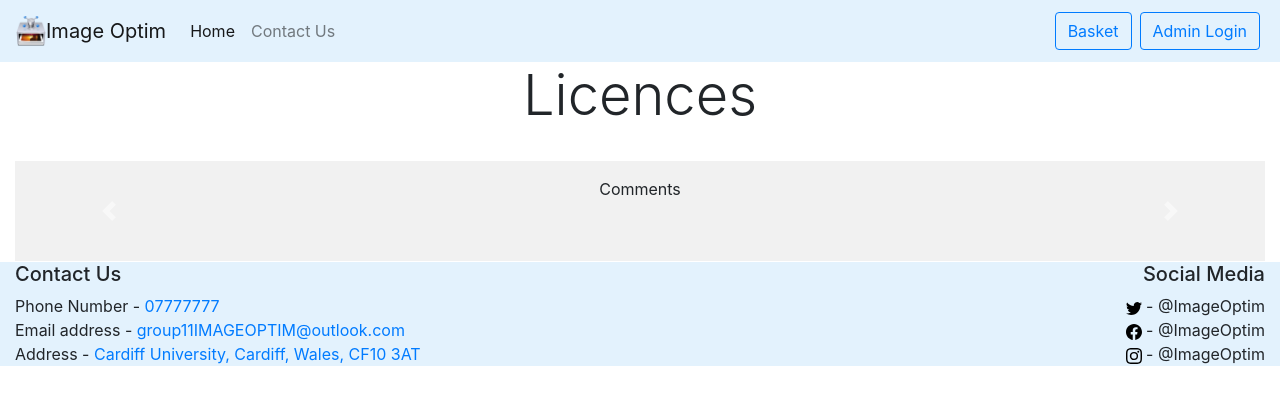
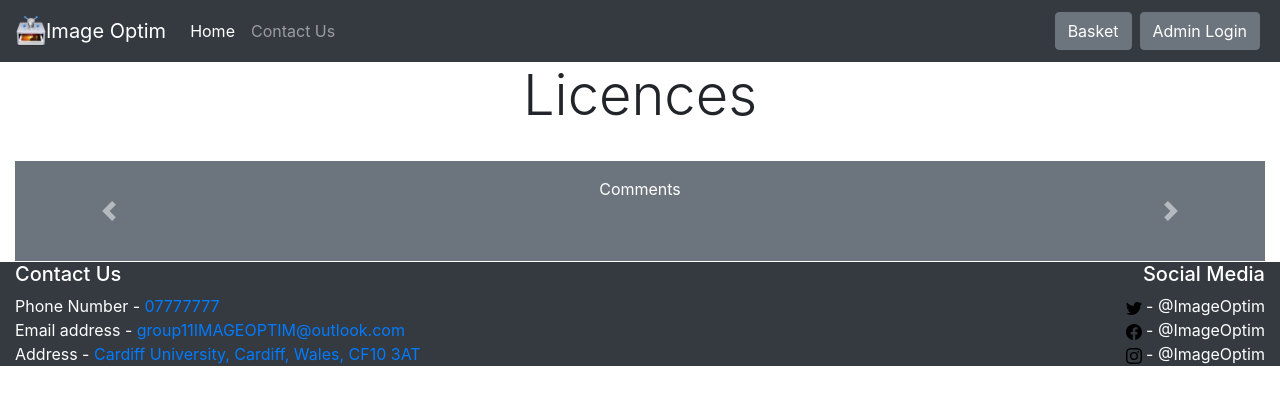
Before and after one commit to milosvujovic/imageoptim_project, a Flask app: page / in a window 1280 px wide. Shown: the top 405 px of the page. Run offline with Flask 2, Linux system fonts and the light colour scheme; some libraries are stand-ins or nearby versions.

Commit message:
Modfied the styling

```diff
--- a/templates/user_contactUs.html
+++ b/templates/user_contactUs.html
@@ -28,7 +28,7 @@
       </div>
     </div>
     <div class = "row">
-      <button class="btn btn-primary me-auto submit m-2">Submit Details</button>
+      <button class="btn btn-secondary me-auto submit m-2">Submit Details</button>
     </div>
   </form>
 
--- a/templates/user_customerDetails.html
+++ b/templates/user_customerDetails.html
@@ -84,10 +84,10 @@
     </div>
     <div class = "row">
       <div class = "col">
-        <button class="btn btn-primary" onClick="location.href='/basket'">Back</button>
+        <button class="btn btn-secondary" onClick="location.href='/basket'">Back</button>
       </div>
       <div class = "col  text-right">
-        <button class="btn btn-primary me-auto">Submit Details</button>
+        <button class="btn btn-secondary me-auto">Submit Details</button>
       </div>
     </div>
   </form>
--- a/templates/user_home.html
+++ b/templates/user_home.html
@@ -5,24 +5,24 @@
       <div class="list-group container pb-4">
         <div class="row">
         {% for licence in licences %}
-        <div class="card p-3 m-2 background-color: #e3f2fd" style="w-25">
+        <div class="card p-3 m-2 col-xs-4 background-color: #e3f2fd">
           <img class="card-img-top" src="../static/images/licences.jpeg" alt="Card image cap">
           <div class="card-body text-center">
             <h5 class="card-title">{{licence[1]}}</h5>
             <p class="card-text">{{licence[2]}}</p>
-            <a href="/licence/{{licence[0]}}" class="btn btn-primary text-center">View product</a>
+            <a href="/licence/{{licence[0]}}" class="btn btn-secondary text-center">View product</a>
           </div>
         </div>
         {% endfor %}
         </div>
       </div>
-      <div id="carouselExampleFade" class="carousel slide carousel-fade" data-ride="carousel">
-        <div class="carousel-inner p-6" style="background-color: #f1f1f1f1; height: 100px; width:100%">
-          <div class="carousel-item active text-center">
+      <div id="carouselExampleFade" class="carousel slide carousel-fade text-center bg-secondary text-white" data-ride="carousel" style="height: 100px; width:100%">
+        <div class="carousel-inner p-6">
+          <div class="carousel-item active text-center text-white">
             <div class="d-block w-100"><p></p><p></p><p>Comments</p></div>
           </div>
           {% for comment in comments %}
-          <div class="carousel-item text-center">
+          <div class="carousel-item text-center text-white">
             <div class = "d-block w-100">
               <p>"{{comment[1]}}"</p>
               <p>{{comment[3]}}</p>
--- a/templates/user_licence.html
+++ b/templates/user_licence.html
@@ -5,7 +5,7 @@
       <div class = "col-sm-2">
           <img class="card-img-top" src="../static/images/licences.jpeg" alt="Card image cap" style="width: 18rem;">
       </div>
-      <div class = "col-sm-6">
+      <div class = "col-sm-9">
         <h3 class=" text-center">{{description[0][0]}}</h3>
         <h4>Description</h4>
         <p>{{description[0][1]}}</p>
@@ -59,7 +59,7 @@
               <h3 id = "price"></h3>
             </div>
             <div class = "col">
-              <button type="submit" class="btn btn-primary" >Add to basket</button>
+              <button type="submit" class="btn btn-secondary" >Add to basket</button>
             </div>
           </div>
         </div>
--- a/templates/user_template.html
+++ b/templates/user_template.html
@@ -13,7 +13,7 @@
     <title>{{title}}</title>
   </head>
   <body>
-    <nav class="navbar navbar-expand-lg navbar-light" style="background-color: #e3f2fd;">
+    <nav class="navbar navbar-expand-lg navbar-dark bg-dark">
       <a class="navbar-brand" href="/">
         <img src="../static/images/logo.png" width="30" height="30" class="d-inline-block align-top" alt="" loading="lazy">Image Optim
       </a>
@@ -30,15 +30,15 @@
             <a class="nav-link" href="/contactUs">Contact Us</a>
           </li>
         </ul>
-        <a href = "/basket" class = "p-1"><button class="btn btn-outline-primary my-2 my-sm-0" type="submit">Basket</button></a>
-        <a href = "/admin/login" class = "p-1"><button class="btn btn-outline-primary my-2 my-sm-0" type="submit">Admin Login</button></a>
+        <a href = "/basket" class = "p-1"><button class="btn btn-secondary my-2 my-sm-0" type="submit">Basket</button></a>
+        <a href = "/admin/login" class = "p-1"><button class="btn btn-secondary my-2 my-sm-0" type="submit">Admin Login</button></a>
       </div>
     </nav>
     <main>
       {% block MainContents %}
       {% endblock %}
     </main>
-    <footer class="container-fluid footer border-top border-white" style="background-color: #e3f2fd;">
+    <footer class="container-fluid footer border-top border-white text-white" style="background-color: #343a40;">
       <div class="row">
         <div class="col-sm-8">
           <div class="row-sm"><h5>Contact Us</h5></div>
```
Also changed, not shown: templates/user_basket.html (+4 -4 lines).
